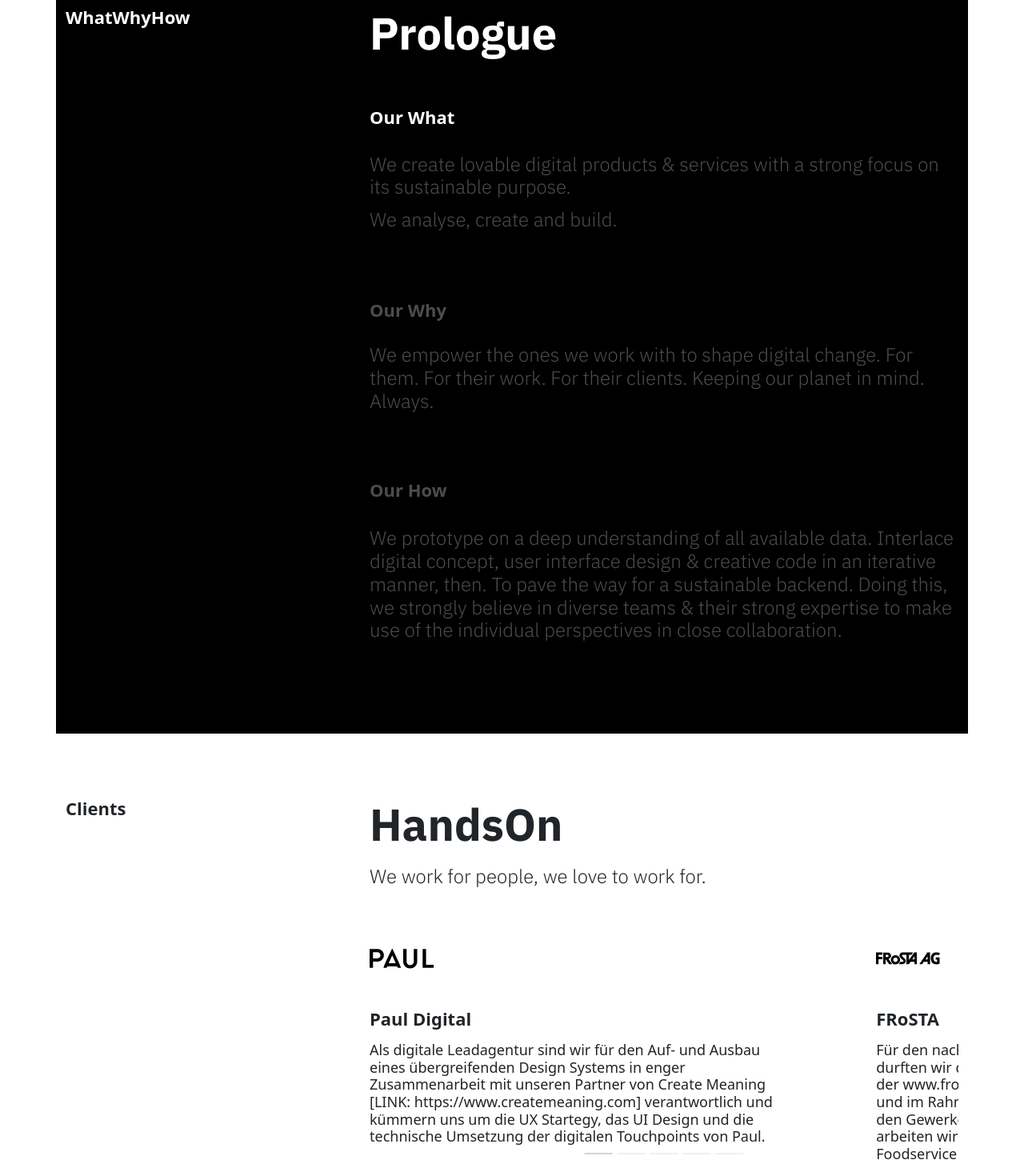
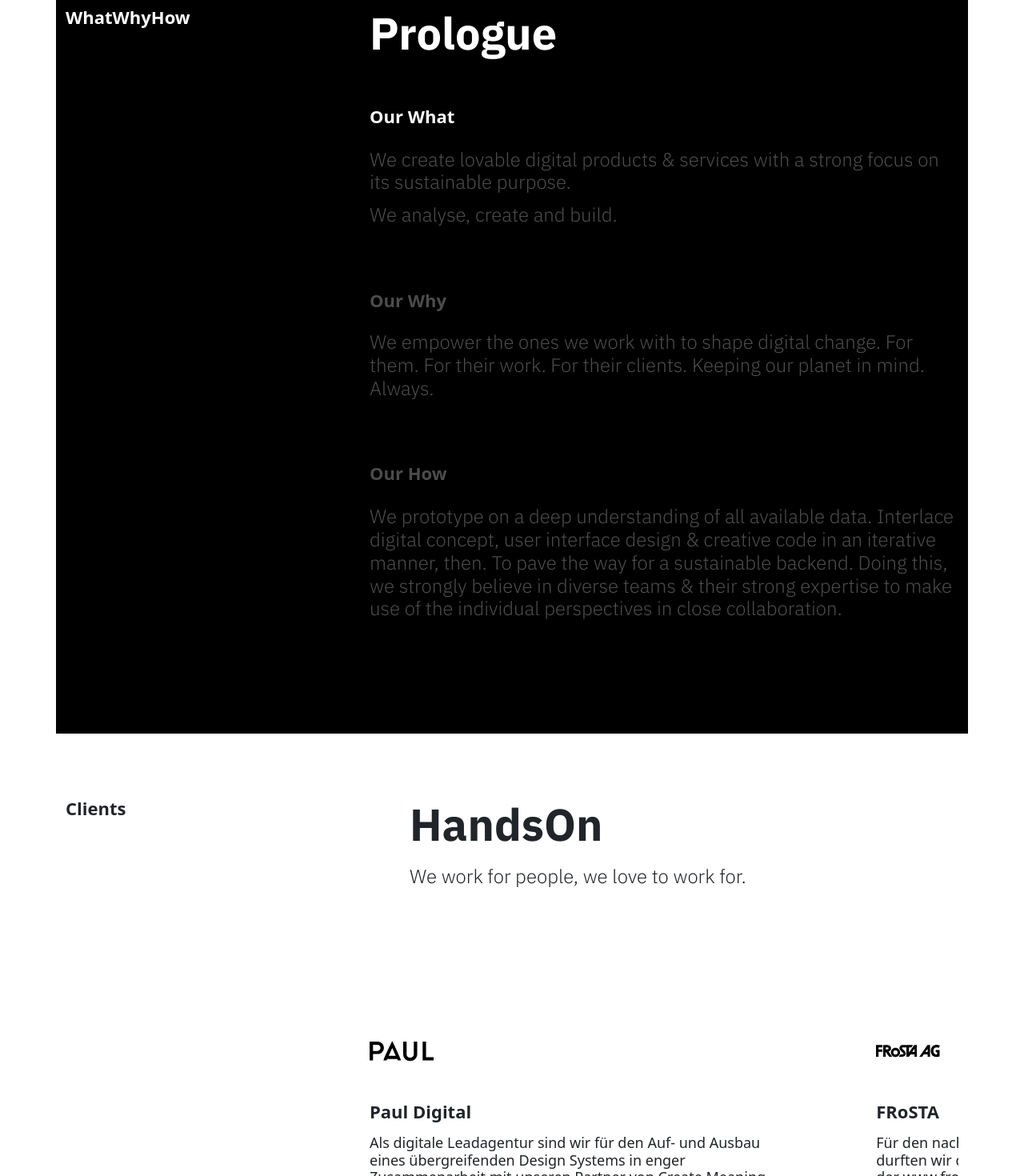
Before and after one commit to Marcela303/acb, a Vue app: page / in a window 1280 px wide. Shown: the part 280-1750 px from the top of the page at 80% size. Built offline with nearby package versions, Linux system fonts and the light colour scheme.

Commit message:
scroll change

```diff
--- a/package.json
+++ b/package.json
@@ -16,9 +16,7 @@
     "babel-plugin-transform-require-context": "^0.1.1",
     "bootstrap": "^5.1.3",
     "bootstrap-vue-3": "^0.1.9",
-    "gasp": "^0.0.2",
     "gitart-scroll-carousel": "^0.0.3",
-    "gsap": "file:gsap-bonus.tgz",
     "locomotive-scroll": "^4.1.4",
     "pinia": "^2.0.11",
     "vue": "^3.2.31",
--- a/src/components/HandsOn.vue
+++ b/src/components/HandsOn.vue
@@ -10,7 +10,7 @@
           <h2 class="handson__title">HandsOn</h2>
           <h3 class="handson__sub">We work for people, we love to work for.</h3>
 
-        <div class="brands-swiper-main" data-scroll-speed="1">
+        <div class="brands-swiper-main" data-scroll data-scroll-speed="1">
           <BrandsSwiper />
         </div>
       </b-col>
@@ -41,10 +41,21 @@ export default {
   .handson__title{
     @include h1;
     margin-bottom: 0.3em;
+    left: 50px;
+    transition: 2s all ease;
+    .reached_scroll{
+      left: 0;
+      transition: 2s all ease;
     }
+  }
 
   .handson__sub {
     @include h3;
+    left: 50px;
+    .reached_scroll{
+      left: 0;
+      transition: 2s all ease;
+    }
   }
 }
 
--- a/src/components/Prologue.vue
+++ b/src/components/Prologue.vue
@@ -9,21 +9,21 @@
         <h3 class="prologue__title">Prologue</h3>
 
         <div class="prologue__ourwhat">
-          <h3 class="prologue__subtitle bright" data-scroll data-scroll-speed="1" data-scroll-id="what">Our What</h3>
-          <p class="prologue__desc" data-scroll data-scroll-speed="1" data-scroll-id="whatText">
+          <h3 class="prologue__subtitle bright" data-scroll data-scroll-speed="0.5" data-scroll-id="what">Our What</h3>
+          <p class="prologue__desc" data-scroll data-scroll-speed="0.5" data-scroll-id="whatText">
             We create lovable digital products & services with a strong focus on its sustainable purpose.
             <strong>We analyse, create and build.</strong>
           </p>
         </div>
 
         <div class="prologue_ourwhy">
-          <h3 class="prologue__subtitle" data-scroll data-scroll-speed="1" data-scroll-id="why">Our Why</h3>
-          <p class="prologue__desc" data-scroll data-scroll-speed="1" data-scroll-id="whyText">We empower the ones we work with to shape digital change. For them. For their work. For their clients. Keeping our planet in mind. Always.</p>
+          <h3 class="prologue__subtitle" data-scroll data-scroll-speed="0.5" data-scroll-id="why">Our Why</h3>
+          <p class="prologue__desc" data-scroll data-scroll-speed="0.5" data-scroll-id="whyText">We empower the ones we work with to shape digital change. For them. For their work. For their clients. Keeping our planet in mind. Always.</p>
         </div>
 
         <div class="prologue_ourhow">
-          <h3 class="prologue__subtitle" data-scroll data-scroll-speed="1" data-scroll-id="how">Our How</h3>
-          <p class="prologue__desc" data-scroll data-scroll-speed="1" data-scroll-id="howText">We prototype on a deep understanding of all available data. Interlace digital concept, user interface design & creative code in an iterative manner, then.
+          <h3 class="prologue__subtitle" data-scroll data-scroll-speed="0.5" data-scroll-id="how">Our How</h3>
+          <p class="prologue__desc" data-scroll data-scroll-speed="0.5" data-scroll-id="howText">We prototype on a deep understanding of all available data. Interlace digital concept, user interface design & creative code in an iterative manner, then.
             To pave the way for a sustainable backend. Doing this, we strongly believe in diverse teams & their strong expertise to make use of the individual perspectives in close collaboration.
           </p>
         </div>
--- a/src/views/HomeView.vue
+++ b/src/views/HomeView.vue
@@ -65,11 +65,11 @@ export default {
       <HumansWanted />
     </div>
 
-    <div class="footer-container">
+    <div class="footer-container" data-scroll-section>
       <Footer />
     </div>
 
-    <div class="ribbon-container">
+    <div class="ribbon-container" data-scroll-section>
       <EnvironmentRibbon />
     </div>
   </div>
```
Also changed, not shown: 1 other file (tests, documents, lock files or other folders).
